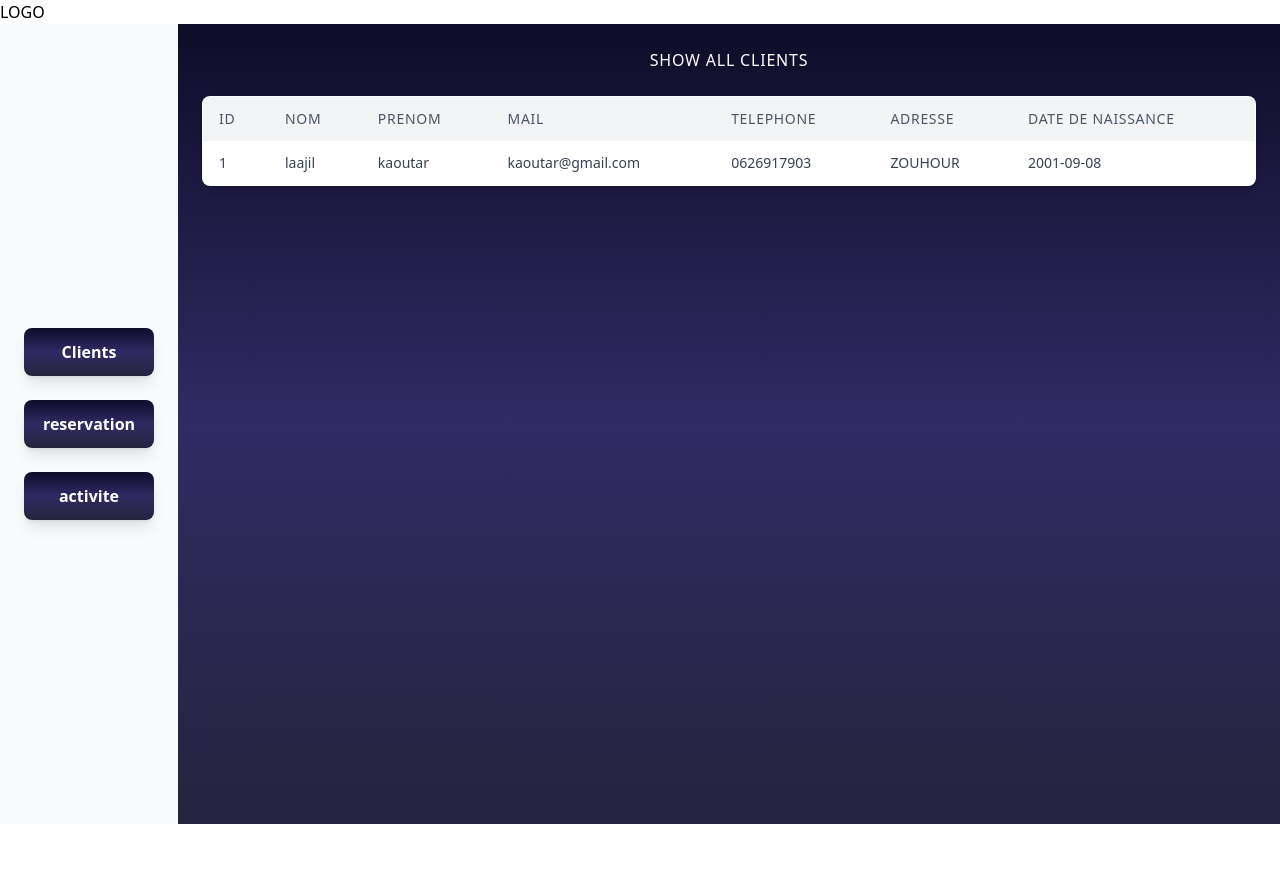
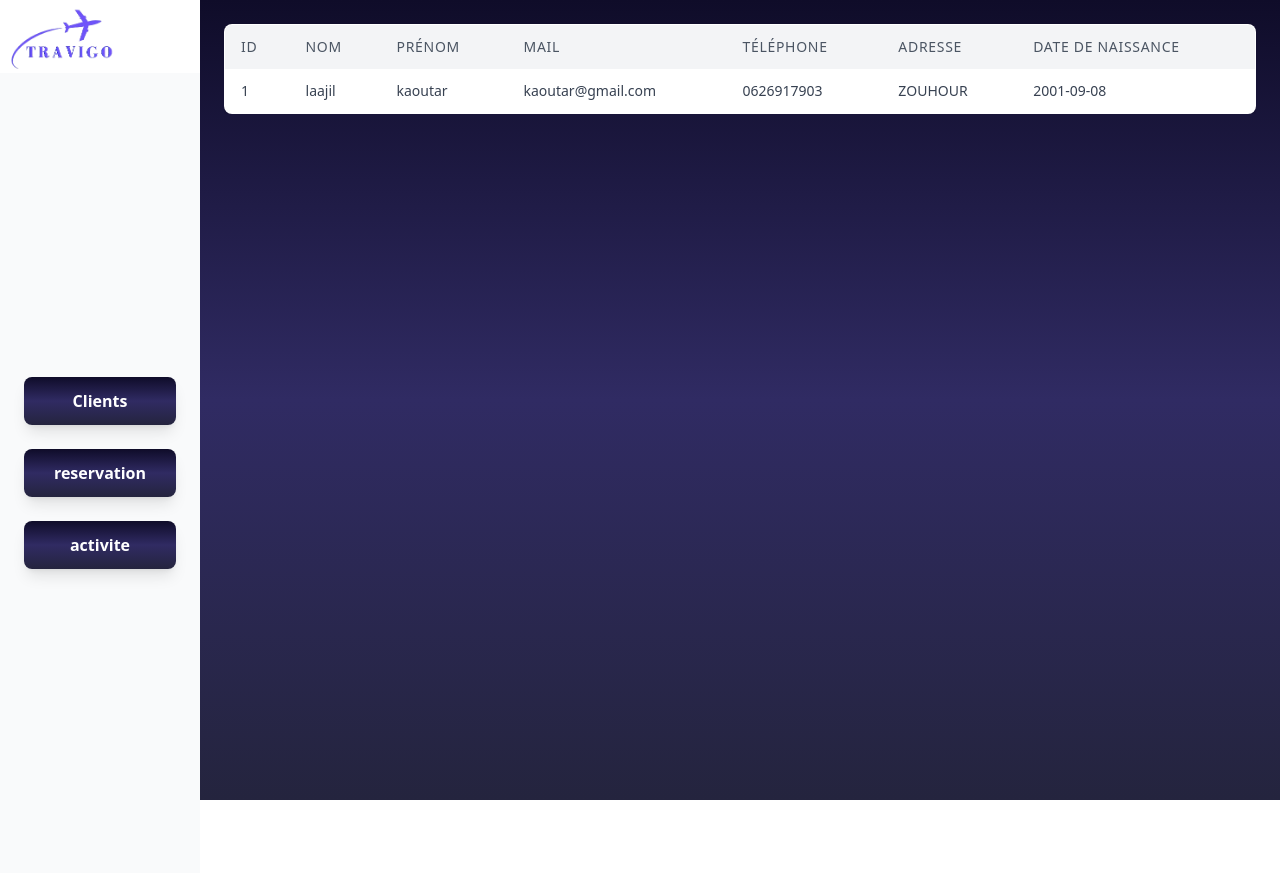
Before and after one commit to kooutar/gestionReservation, a PHP site: page / in a window 1280 px wide. Before the commit the page ends 824 px from the top, so only its background shows below. Run offline with PHP 8.4, Linux system fonts and the light colour scheme; data comes from the database, SQL or seed files in the repository; some libraries are stand-ins or nearby versions.

Commit message:
responsive

```diff
--- a/bd.sql
+++ b/bd.sql
@@ -71,4 +71,4 @@ SELECT *
 FROM activite
 INNER JOIN reservation
 ON Client.id_client = reservation.id_client
-WHERE reservation.id_client=3;
+WHERE reservation.id_client=2;
--- a/index.php
+++ b/index.php
@@ -9,31 +9,37 @@
 <script src="https://cdn.tailwindcss.com"></script>
 </head>
 <body>
-	<header>
-		<span>LOGO</span>
-	</header>
-  <section class="flex h-[800px] ">
-    <div class="bg-gray-50 w-[200px] h-full flex flex-col gap-6 p-6 justify-center">
-      <button id="Clients" class="py-3 text-white font-semibold rounded-lg shadow-lg transition-all duration-300 transform hover:scale-105" style="background: linear-gradient(to bottom, #0f0c29, #302b63, #24243e);">Clients</button>
-	  <button id="reservation" class="py-3 text-white font-semibold rounded-lg shadow-lg transition-all duration-300 transform hover:scale-105" style="background: linear-gradient(to bottom, #0f0c29, #302b63, #24243e);">reservation</button>
-	  <button id="activite" class="py-3 text-white font-semibold rounded-lg shadow-lg transition-all duration-300 transform hover:scale-105" style="background: linear-gradient(to bottom, #0f0c29, #302b63, #24243e);">activite</button>
+
+  <section class=" block md:flex md:h-[800px] ">
+ <div >
+   <img src="images/logo.png" alt="" class="w-32">
+
+    <div class="bg-gray-50  w-full md:w-[200px] h-full flex md:flex-col gap-6 p-6 justify-center">
+      <button id="Clients" class="px-3 py-3 text-white font-semibold rounded-lg shadow-lg transition-all duration-300 transform hover:scale-105" style="background: linear-gradient(to bottom, #0f0c29, #302b63, #24243e);">Clients</button>
+	  <button id="reservation" class="px-3 py-3 text-white font-semibold rounded-lg shadow-lg transition-all duration-300 transform hover:scale-105" style="background: linear-gradient(to bottom, #0f0c29, #302b63, #24243e);">reservation</button>
+	  <button id="activite" class="px-3 py-3 text-white font-semibold rounded-lg shadow-lg transition-all duration-300 transform hover:scale-105" style="background: linear-gradient(to bottom, #0f0c29, #302b63, #24243e);">activite</button>
 
 	</div>
+	</div>
     <div class="w-full h-full  flex flex-col gap-6 p-6" style="background: linear-gradient(to bottom, #0f0c29, #302b63, #24243e);">
-       <!-- <H1 class="text-center text-white uppercase tracking-wider"> Show ALL Clients</H1> -->
-	   <table id="tableClients" class="table min-w-full bg-white border border-gray-200 rounded-lg shadow-md overflow-hidden">
-		 <H1 class="text-center text-white uppercase tracking-wider"> Show ALL Clients</H1>
+	   <div class="overflow-x-auto">
+  <table id="tableClients" class="table min-w-[200px] md:min-w-full bg-white border border-gray-200 rounded-lg shadow-md overflow-hidden">
+
+
+
+
     <thead>
       <tr class="bg-gray-100 text-gray-600 text-left">
-				<th class="py-3 px-4 font-medium text-sm uppercase tracking-wider">id</th>
+        <th class="py-3 px-4 font-medium text-sm uppercase tracking-wider">ID</th>
         <th class="py-3 px-4 font-medium text-sm uppercase tracking-wider">Nom</th>
-				<th class="py-3 px-4 font-medium text-sm uppercase tracking-wider">prenom</th>
-				<th class="py-3 px-4 font-medium text-sm uppercase tracking-wider">mail</th>
-				<th class="py-3 px-4 font-medium text-sm uppercase tracking-wider">telephone</th>
-				<th class="py-3 px-4 font-medium text-sm uppercase tracking-wider">adresse</th>
-				<th class="py-3 px-4 font-medium text-sm uppercase tracking-wider">date de naissance</th>
+        <th class="py-3 px-4 font-medium text-sm uppercase tracking-wider">Prénom</th>
+        <th class="py-3 px-4 font-medium text-sm uppercase tracking-wider">Mail</th>
+        <th class="py-3 px-4 font-medium text-sm uppercase tracking-wider">Téléphone</th>
+        <th class="py-3 px-4 font-medium text-sm uppercase tracking-wider">Adresse</th>
+        <th class="py-3 px-4 font-medium text-sm uppercase tracking-wider">Date de Naissance</th>
       </tr>
     </thead>
+
     <tbody>
       <?php
       include('bd.php');
@@ -56,37 +62,18 @@
               ";
           }
       }
-			//  $AllCleints=$conn->query("SELECT * FROM client");
-			//  $AllCleintsTable=$AllCleints->fetchAll(PDO::FETCH_ASSOC);
-			//  foreach($AllCleintsTable as $client)
-			//  {
-			//   echo "
-			//    <tr class='hover:bg-gray-50'>
-			// 	 <td class='py-3 px-4 text-sm text-gray-700'>{$client['id_client']}</td>
-			// 	 <td class='py-3 px-4 text-sm text-gray-700'>{$client['nom']}</td>
-			// 	 <td class='py-3 px-4 text-sm text-gray-700'>{$client['pernom']}</td>
-			// 	 <td class='py-3 px-4 text-sm text-gray-700'>{$client['email']}</td>
-			// 	 <td class='py-3 px-4 text-sm text-gray-700'>{$client['telephone']}</td>
-			// 	 <td class='py-3 px-4 text-sm text-gray-700'>{$client['adresse']}</td>
-			// 	 <td class='py-3 px-4 text-sm text-gray-700'>{$client['date_naissance']}</td>
-			//   ";
-			//  }
       ?>
+    </tbody>
+  </table>
+</div>
 
 
-
-		</tbody>
-	</table>
 	<table id="tableReservation" class="table min-w-full bg-white border border-gray-200 rounded-lg shadow-md overflow-hidden hidden">
 		<thead>
 			<tr class="bg-gray-100 text-gray-600 text-left">
 				<th class="py-3 px-4 font-medium text-sm uppercase tracking-wider">Titre </th>
 				<th class="py-3 px-4 font-medium text-sm uppercase tracking-wider">Nom</th>
 				<th class="py-3 px-4 font-medium text-sm uppercase tracking-wider">Status</th>
-				<!-- <th class="py-3 px-4 font-medium text-sm uppercase tracking-wider">mail</th>
-				<th class="py-3 px-4 font-medium text-sm uppercase tracking-wider">telephone</th>
-				<th class="py-3 px-4 font-medium text-sm uppercase tracking-wider">adresse</th>
-				<th class="py-3 px-4 font-medium text-sm uppercase tracking-wider">date de naissance</th> -->
 			</tr>
 		</thead>
 		<tbody>
@@ -114,7 +101,7 @@
 	</table>
 
 	<div id="tableactivite" class="table flex flex flex-col w-full  hidden">
-		<div class="flex justify-end"><button id="showAllActivites" class="text-white" >show All Activite</button></div>
+		<div class="flex justify-end"><button id="showAllActivites" class="hover:shadow-form mb-2 rounded-md bg-[#6A64F1] py-3 px-8 text-center text-base font-semibold text-white outline-none">show All Activite</button></div>
 		<div class="flex items-center justify-center">
 			<div class="mx-auto w-full max-w-[550px] bg-white">
 				<form class="p-6" action="index.php" method="post">
```
Also changed, not shown: AllActivities.php (+18 -16 lines), images/logo.png (added). Lines whose indentation alone changed are shown as unchanged.
